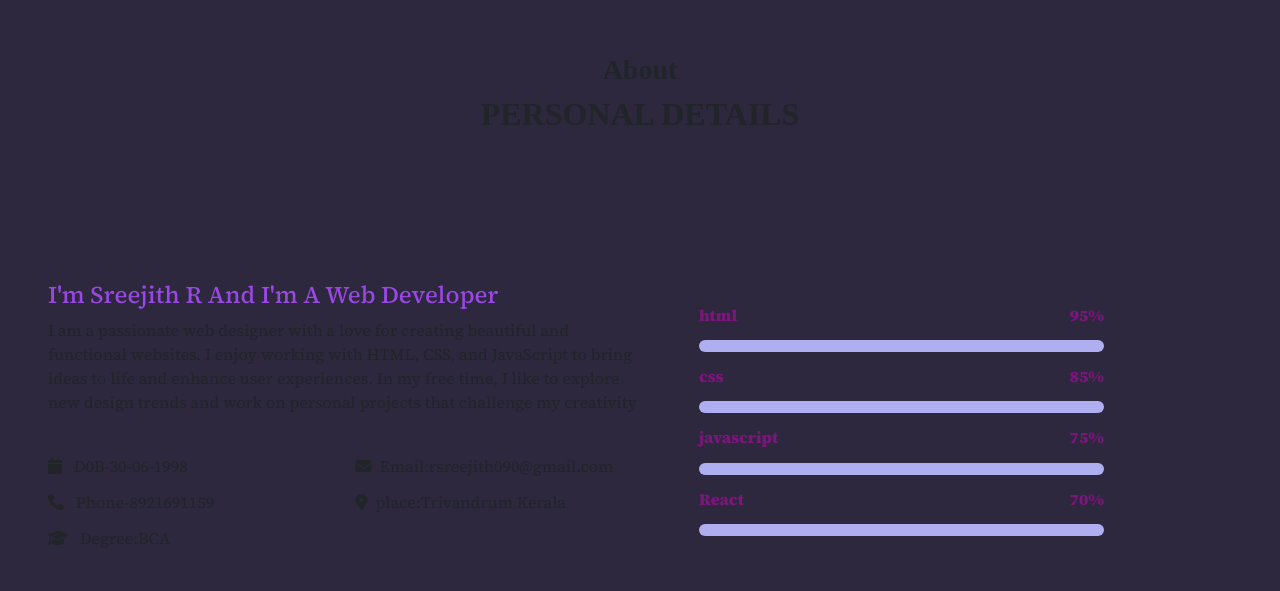
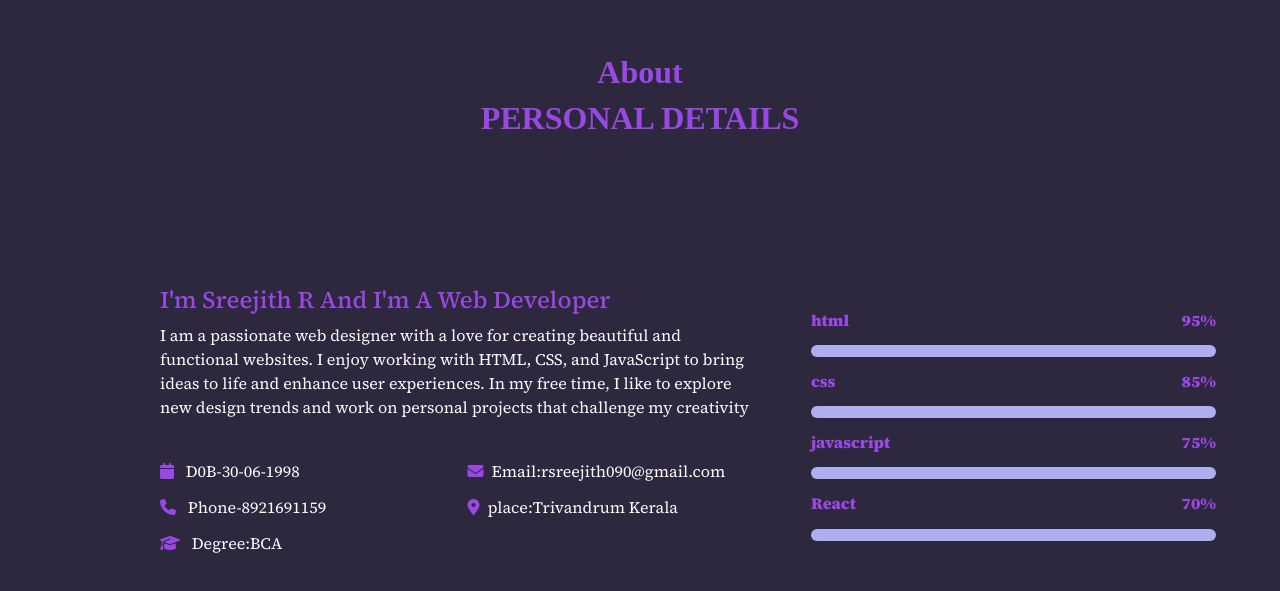
Before and after one commit to Sreejith0098/personal-portfolio-website, a plain HTML site: page About.html in a window 1280 px wide. Shown: the part 97-688 px from the top of the page. Drawn offline with nearby package versions, Linux system fonts and the light colour scheme; a web font is replaced by a local one.

Commit message:
Aboutpage contact home icons headings arrangement and styling

```diff
--- a/About.html
+++ b/About.html
@@ -31,28 +31,28 @@
 
 
 
-    <h3 style="font-weight: 600; font-family:thahoma; margin-top: 150px;  " class="text-center ">About</h3>
-    <h2 style="font-family: thahoma; font-weight: 700;" class="text-center " >PERSONAL DETAILS</h2>
+    <h2 style="font-weight: 700; font-family:thahoma; margin-top: 150px; color: rgb(153, 72, 228); " class="text-center ">About</h2>
+    <h2 style="font-family: thahoma; font-weight: 700; color: rgb(153, 72, 228); " class="text-center " >PERSONAL DETAILS</h2>
 
-    <div style="display: flex; justify-content: space-between;"  class="container skills row ">
+    <div  style="display: flex; justify-content: space-between; margin-left: 100px; "  class="container skills row ">
 
-        <div style="margin-top: 140px;" class="col-7 md-ms-5 ps-5">
+        <div style="margin-top: 140px; " class="col-7 md-ms-5 ps-5">
 
             <h4 style="color: rgb(153, 72, 228);" class="fw-900">
                 I'm Sreejith R And I'm A Web Developer
             </h4>
-            <p>I am a passionate web designer with a love for creating beautiful and functional websites. I enjoy working with HTML, CSS, and JavaScript to bring ideas to life and enhance user experiences. In my free time, I like to explore new design trends and work on personal projects that challenge my creativity</p>
-           <div class="icons row ">
-            <div class="first col-6 mt-4">
-                <i class="fa-solid fa-calendar mb-3 "> </i> <span class="ms-2">D0B-30-06-1998</span> <br>
-                <i class="fa-solid fa-phone mb-3"></i> <span class="ms-2">Phone-8921691159</span><br>
-                <i class="fa-solid fa-graduation-cap"></i> <span class="ms-2">Degree:BCA</span>
+            <p  class="text-light"   > I am a passionate web designer with a love for creating beautiful and functional websites. I enjoy working with HTML, CSS, and JavaScript to bring ideas to life and enhance user experiences. In my free time, I like to explore new design trends and work on personal projects that challenge my creativity</p>
+           <div   class="icons row text-light  ">
+            <div class="first col-6 mt-4 ">
+                <i style="color: rgb(153, 72, 228);"  class="fa-solid fa-calendar mb-3 "> </i> <span class="ms-2">D0B-30-06-1998</span> <br>
+                <i style="color: rgb(153, 72, 228);"  class="fa-solid fa-phone mb-3"></i> <span class="ms-2">Phone-8921691159</span><br>
+                <i style="color: rgb(153, 72, 228);"  class="fa-solid fa-graduation-cap"></i> <span class="ms-2">Degree:BCA</span>
             </div>
 
 
             <div class="second col-6 mt-4">
-                <i class="fa-solid fa-envelope mb-3"></i><span class="ms-2">Email:rsreejith090@gmail.com</span><br>
-                <i class="fa-solid fa-location-dot"></i><span class="ms-2" >place:Trivandrum Kerala</span>
+                <i style="color: rgb(153, 72, 228);"  class="fa-solid fa-envelope mb-3"></i><span class="ms-2">Email:rsreejith090@gmail.com</span><br>
+                <i style="color: rgb(153, 72, 228);"  class="fa-solid fa-location-dot"></i><span class="ms-2" >place:Trivandrum Kerala</span>
         </div>
            </div>
 
@@ -62,22 +62,22 @@
 
         <div id="skill-bar-wrapper">
             <div style="margin-top: 150px;" class="text-left">
-                <h4>html <span style="float: right;">95%</span></h4>
+                <h4  style="color: rgb(153, 72, 228);"  >html <span style="float: right;">95%</span></h4>
                 <div class="skillbar-container" data-percent="95%">
                     <div class="skills"></div>
                 </div>
 
-                <h4>css <span style="float: right;">85%</span></h4>
+                <h4  style="color: rgb(153, 72, 228);"  >css <span style="float: right;">85%</span></h4>
                 <div class="skillbar-container" data-percent="85%">
                     <div class="skills"></div>
                 </div>
 
-                <h4>javascript <span style="float: right;">75%</span></h4>
+                <h4   style="color: rgb(153, 72, 228);"  >javascript <span style="float: right;">75%</span></h4>
                 <div class="skillbar-container" data-percent="75%">
                     <div class="skills"></div>
                 </div>
 
-                <h4>React <span style="float: right;">70%</span></h4>
+                <h4  style="color: rgb(153, 72, 228);"  >React <span style="float: right;">70%</span></h4>
                 <div class="skillbar-container" data-percent="80%">
                     <div class="skills"></div>
                 </div>
```
Also changed, not shown: contact.html (+1 -1 lines), index.html (+1 -1 lines).
